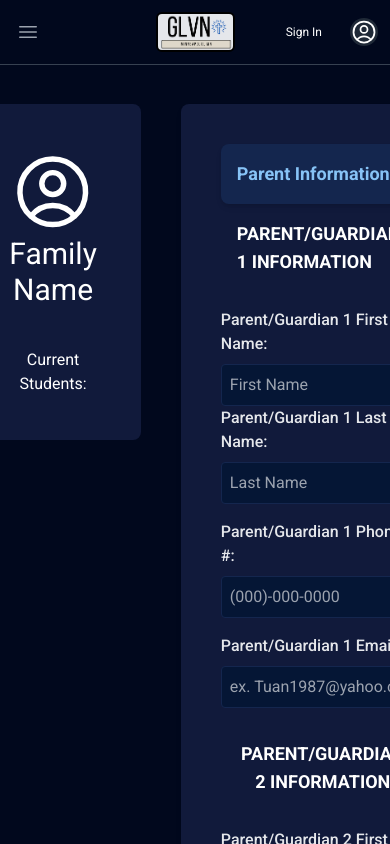
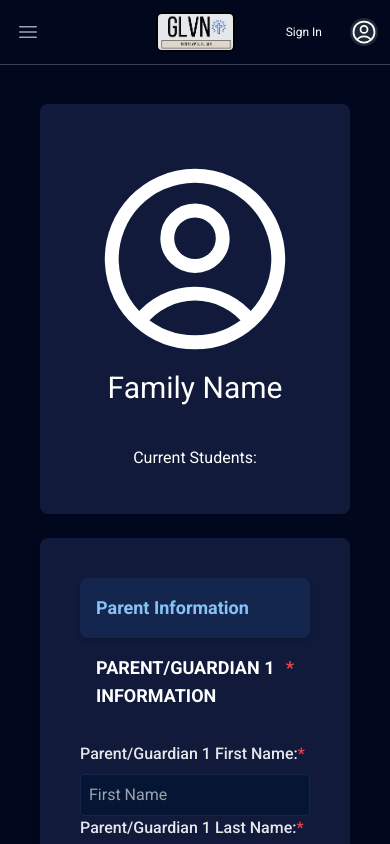
Before and after one commit to vianneyp72/glvn-website-1, a Next.js app: page /family-profile-page in a window 390 px wide. Shown: the top 844 px of the page. Built offline with nearby package versions, Linux system fonts and the light colour scheme.

Commit message:
Update FamProfile.js

```diff
--- a/components/FamProfile.js
+++ b/components/FamProfile.js
@@ -33,9 +33,10 @@ const FamProfile = () => {
     <div className="min-h-screen bg-primary overflow-auto text-white">
       <>
         <p className="pt-10 pb-10"></p>
-        <div className="flex justify-center">
+        <div className="block w-f md:flex md:justify-center">
           <div>
             <div className="bg-secondary rounded-lg mx-10 my-6 p-11 text-center">
+              <div>
                 <svg
                   xmlns="http://www.w3.org/2000/svg"
                   fill="none"
@@ -50,13 +51,15 @@ const FamProfile = () => {
                     d="M17.982 18.725A7.488 7.488 0 0012 15.75a7.488 7.488 0 00-5.982 2.975m11.963 0a9 9 0 10-11.963 0m11.963 0A8.966 8.966 0 0112 21a8.966 8.966 0 01-5.982-2.275M15 9.75a3 3 0 11-6 0 3 3 0 016 0z"
                   />
                 </svg>
+              </div>
               <p1 className="text-3xl">Family Name</p1>
               <div className="pt-10">Current Students:</div>
             </div>
           </div>
+
           <form
             onSubmit={handleSubmit(onSubmit)}
-            className="max-w-4xl my-6 bg-secondary shadow-md rounded-lg p-10"
+            className="max-w-4xl my-6 mx-10 md:mx-0 bg-secondary shadow-md rounded-lg p-10"
           >
             <h2 className="text-lg font-bold bg-fourth p-4 rounded-lg shadow-md text-primarytext">
               Parent Information
```
Lines whose indentation alone changed are shown as unchanged.
